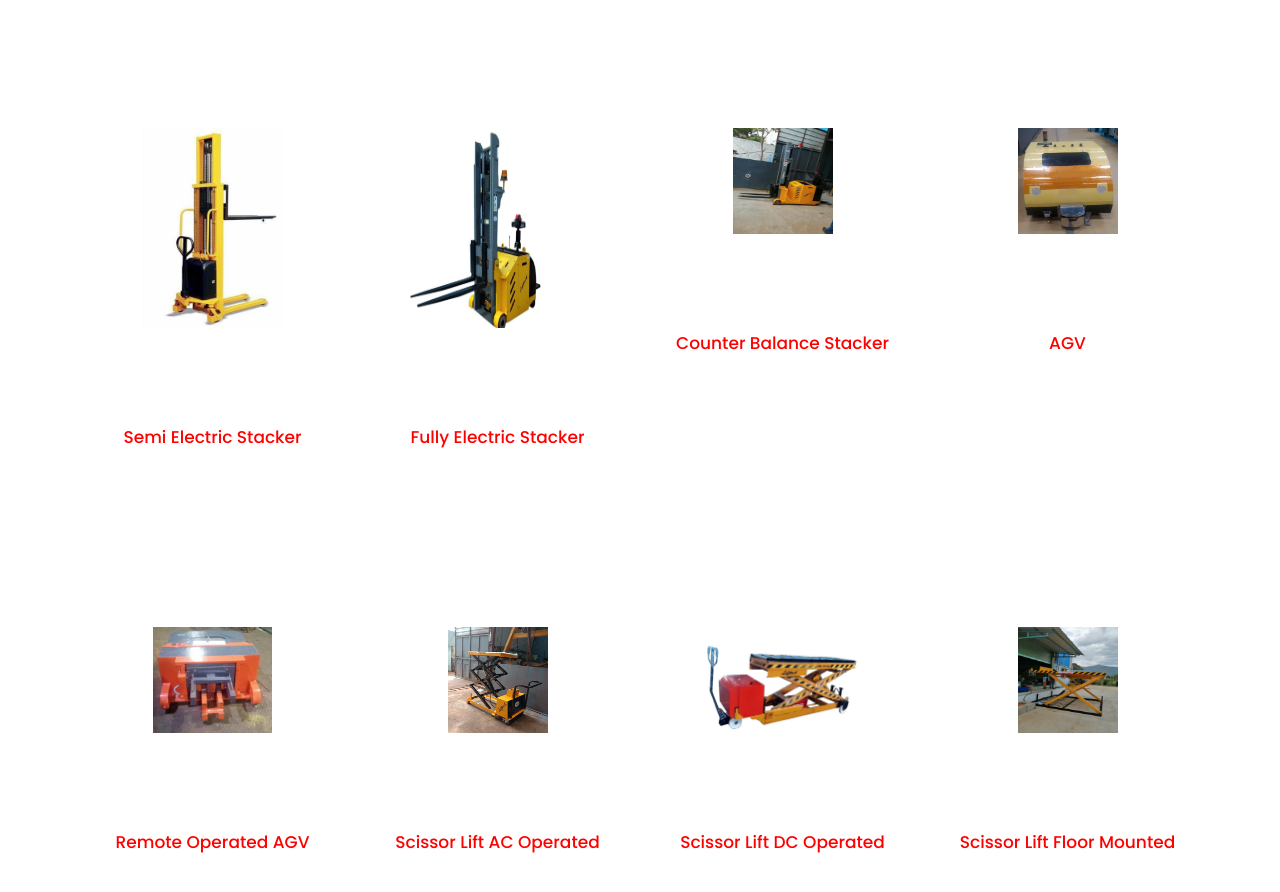
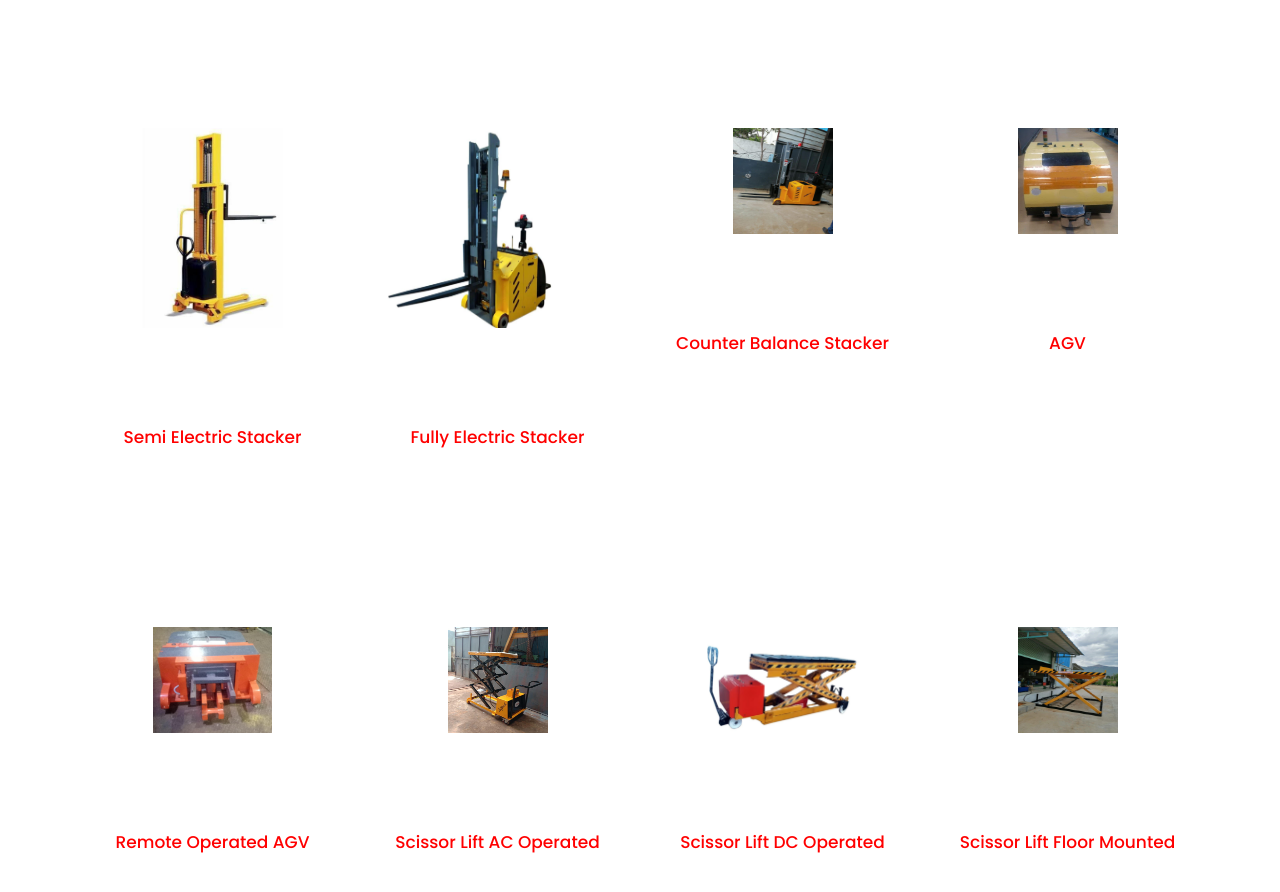
Before and after one commit to Bheemesh1706/Freelance, a plain HTML site: page index.html in a window 1280 px wide. Shown: the part 2147-3039 px from the top of the page. Drawn offline with Linux system fonts and the light colour scheme.

Commit message:
Update index.html

```diff
--- a/index.html
+++ b/index.html
@@ -125,7 +125,7 @@ Customized truck(2018), E-Rickshaw (2020).</p>
                 <div class=" text-center card-contents">
                   <div class="card-image">
 			  <a href="images/fully_electric_stacker.jpg">
-				  <img src="images/fully_electric_stacker.jpg" height="200" width="200" class="" alt="">
+				  <img src="images/fully_electric_stacker.jpg" height="200" width="250" class="" alt="">
 			  </a>
                   </div>
                 </div>
```
